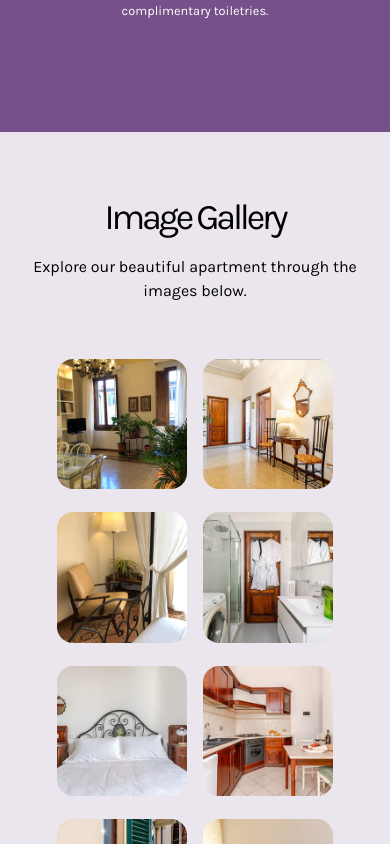
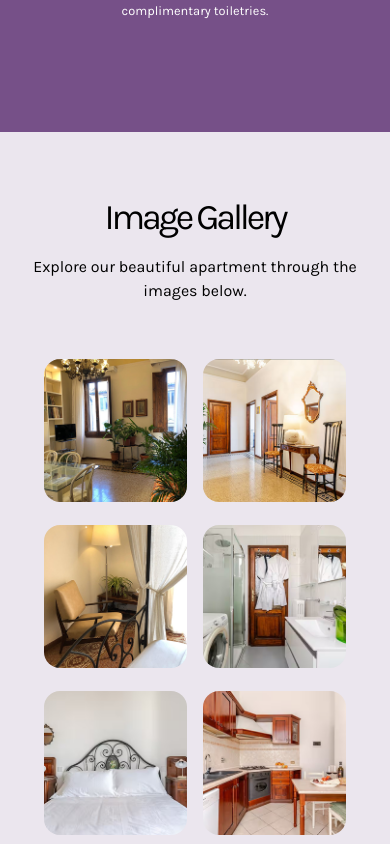
Before and after one commit to matteominin/FlorenceHomeStay, a React (Vite) app in the folder frontend/: page /apartment in a window 390 px wide. Shown: the part 2340-3184 px from the top of the page. Built offline with nearby package versions, Linux system fonts and the light colour scheme.

Commit message:
Fixed image galler size on mobile

```diff
--- a/frontend/src/pages/apartment/components/Gallery.module.scss
+++ b/frontend/src/pages/apartment/components/Gallery.module.scss
@@ -20,7 +20,7 @@
 
 @media (max-width: 768px) {
     .gallery {
-        padding: 4rem 2rem;
+        padding: 4rem 1rem;
 
         &__images {
             img {
```
